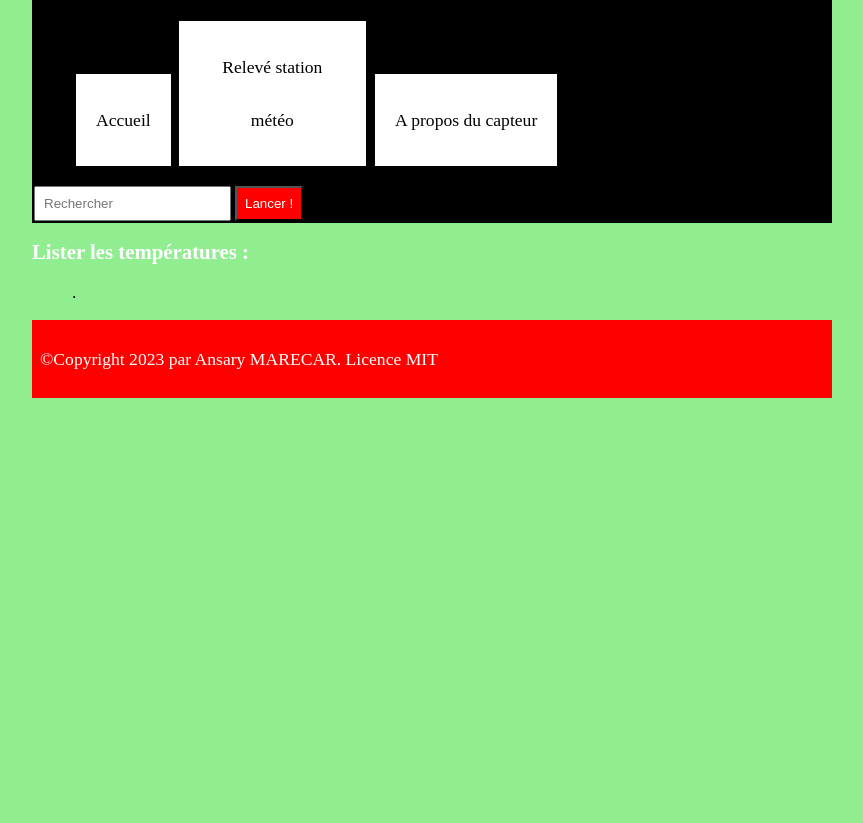
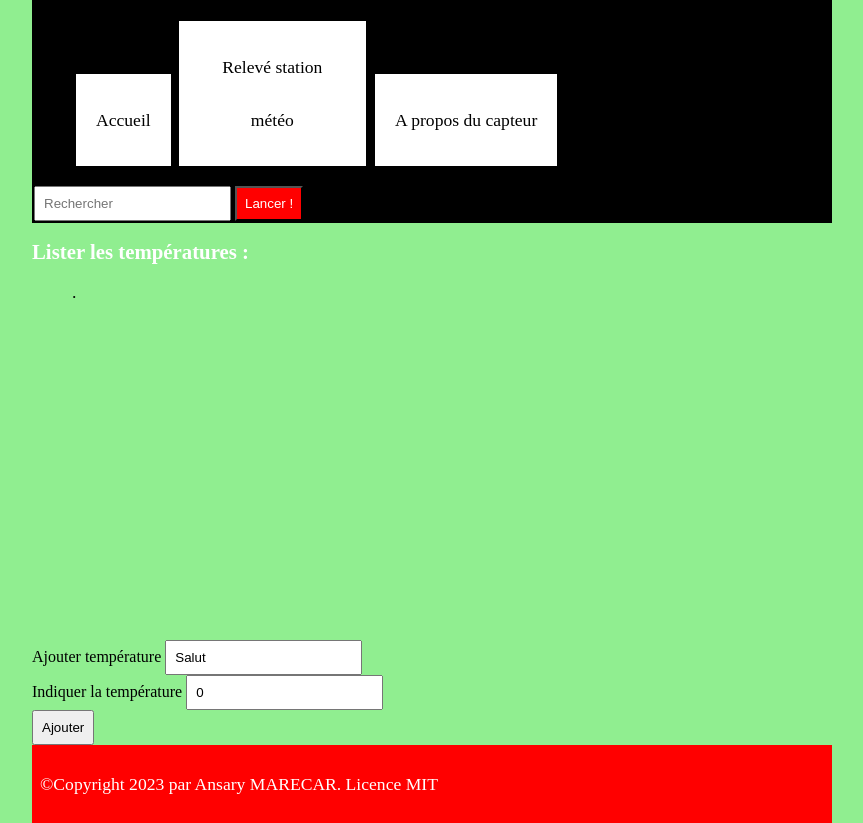
Before and after one commit to AnsaryMarecar/web-basic-courses, a PHP site: page / in a window 1280 px wide. Shown: the part 103-926 px from the top of the page, without its empty margins (208-1071 px from the left). Before the commit the page ends 501 px from the top, so only its background shows below. Run offline with PHP 8.4, Linux system fonts and the light colour scheme.

Commit message:
add form on index.html

```diff
--- a/index.php
+++ b/index.php
@@ -33,7 +33,7 @@
     <main>
 
 
-      <aside>
+      <div style="width:500px; height: 400px; background-color:grey: color: white;">
 			<h2>Lister les températures : </h2>
 			<ul class="liste-relation">
 				<?php
@@ -41,7 +41,23 @@
 					echo ".";
 				?>
 			</ul>
-      </aside>
+      </div>
+
+	  <div class="form">
+		<form action="add_temperature.php" method="get">
+			<div>
+				<label for="say">Ajouter température</label>
+				<input name="say" id="say" value="Salut">
+			</div>
+			<div>
+				<label for="to">Indiquer la température</label>
+				<input type="number" required name="temperature_value" value="0">
+			</div>
+			<div>
+				<input type="submit" name="Ajouter" value="Ajouter">
+			</div>
+		</form>
+	  </div>
 
     </main>
 
```
